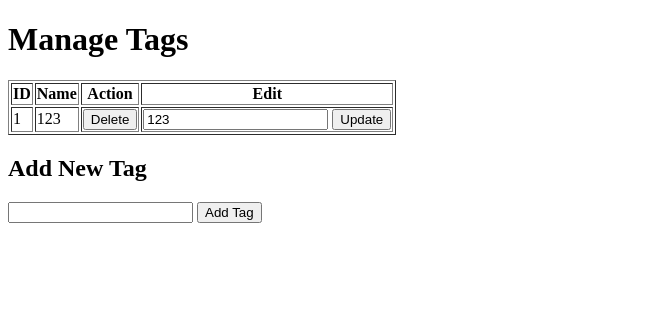
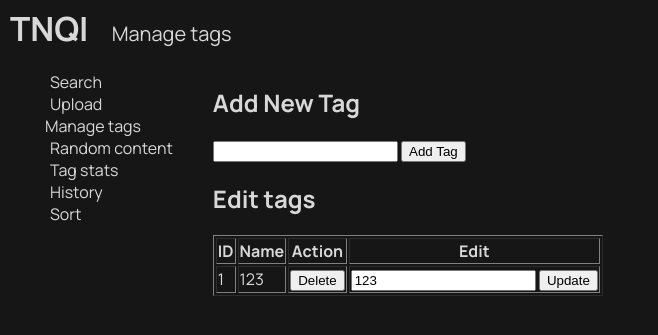
Before and after one commit to idreral/TNQI, a Flask app: page /tags-manager in a window 1280 px wide. Shown: the top 335 px of the page, without its empty margins (0-658 px from the left). Run offline with Flask 3, Linux system fonts and the light colour scheme.

Commit message:
Refactored manage tags page

```diff
--- a/templates/tags.html
+++ b/templates/tags.html
@@ -1,10 +1,12 @@
-<!DOCTYPE html>
-<html>
-<head>
-    <title>Manage Tags</title>
-</head>
-<body>
-    <h1>Manage Tags</h1>
+{% extends 'base.html' %}
+{% block page_name %}Manage tags{% endblock %}
+{% block content %}
+  <h2>Add New Tag</h2>
+  <form action="{{ url_for('manage_tags') }}" method="post">
+    <input type="text" name="tag_name" required>
+    <button type="submit">Add Tag</button>
+  </form>
+  <h2>Edit tags</h2>
   <table border="1">
     <tr>
       <th>ID</th>
@@ -30,11 +32,4 @@
       </tr>
     {% endfor %}
   </table>
-
-    <h2>Add New Tag</h2>
-    <form action="{{ url_for('manage_tags') }}" method="post">
-        <input type="text" name="tag_name" required>
-        <button type="submit">Add Tag</button>
-    </form>
-</body>
-</html>
+{% endblock %}
```
Lines whose indentation alone changed are shown as unchanged.
